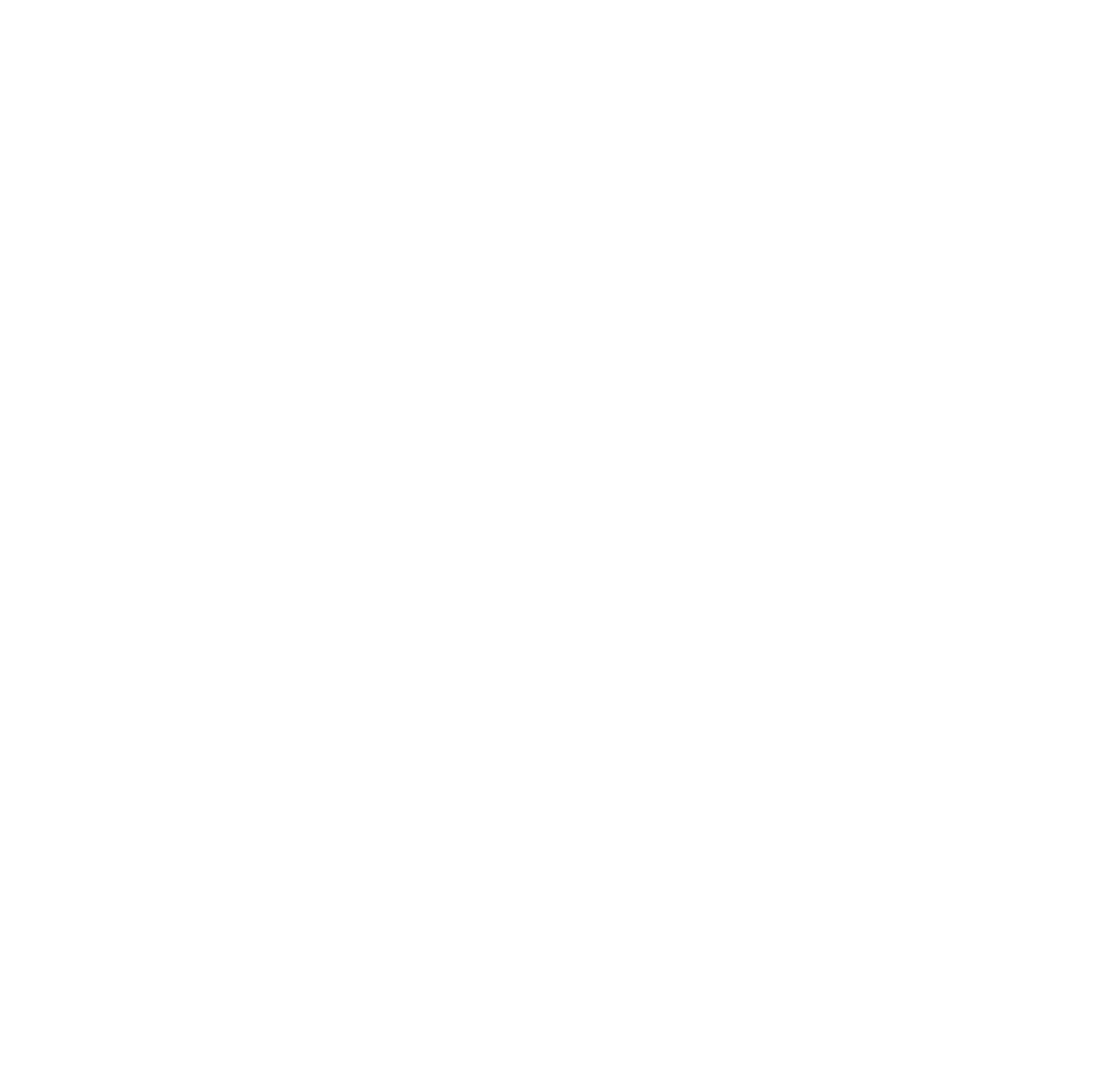
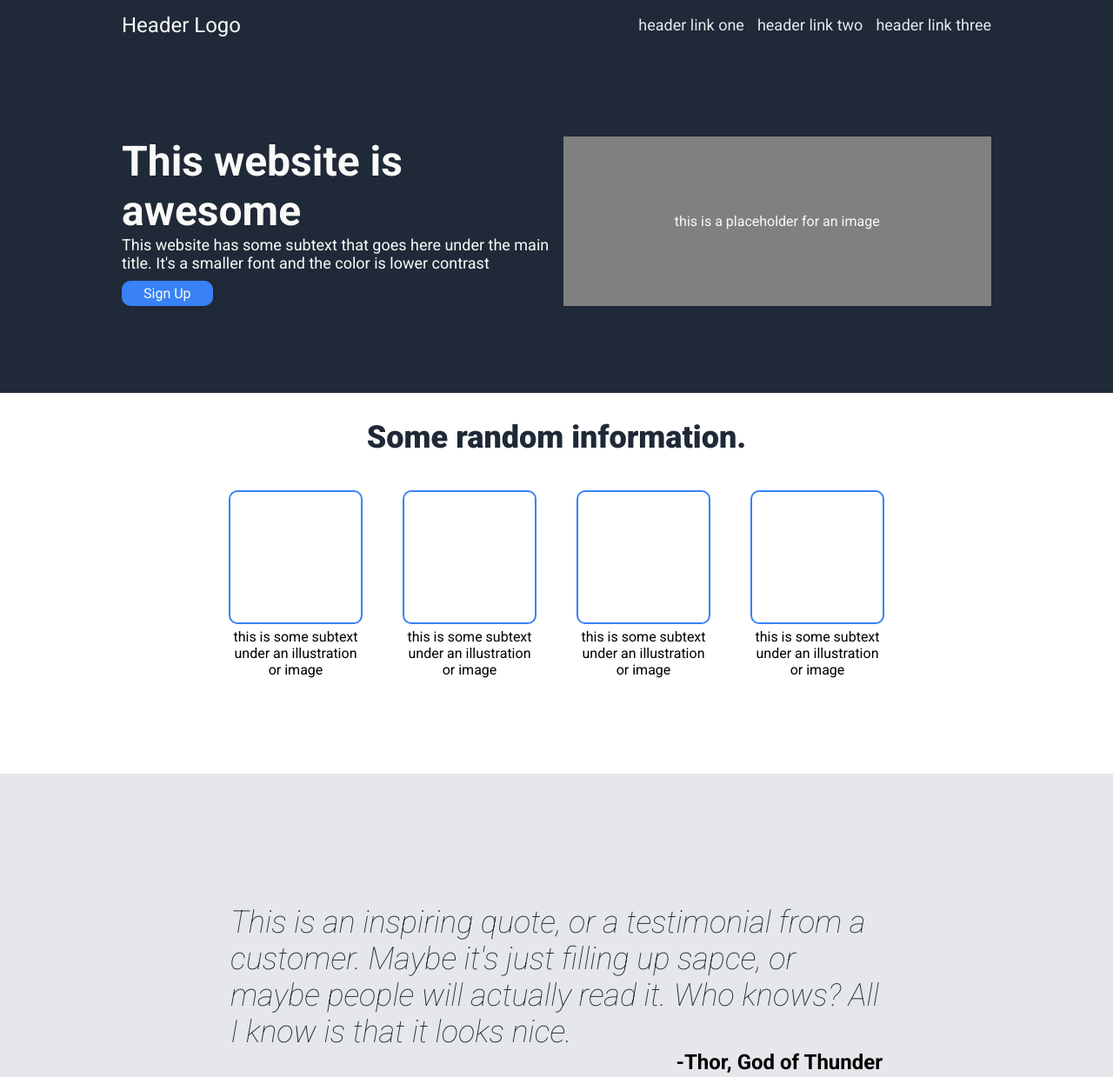
Before and after one commit to JW-WAH/OdinWebsiteProjectFlexBox, a plain HTML site: page index.html in a window 1280 px wide. Shown: the top 1239 px of the page at 87% size. Before the commit the page ends 800 px from the top, so only its background shows below. Drawn offline with Linux system fonts and the light colour scheme.

Commit message:
Finishing the full webpage

```diff
--- a/index.html
+++ b/index.html
@@ -3,9 +3,77 @@
 <head>
     <meta charset="UTF-8">
     <meta name="viewport" content="width=device-width, initial-scale=1.0">
+    <link rel="stylesheet" href="style.css">
     <title>An Awesome Website!</title>
+    <link rel="preconnect" href="https://fonts.googleapis.com">
+    <link rel="preconnect" href="https://fonts.gstatic.com" crossorigin>
+    <link href="https://fonts.googleapis.com/css2?family=Roboto:ital,wght@0,100;0,300;0,400;0,500;0,700;0,900;1,100;1,300;1,400;1,500;1,700;1,900&display=swap" rel="stylesheet">
 </head>
 <body>
-
+    <div class="container1">
+    <div class="topsec">
+    <div class="header">
+        <div class="Logo">Header Logo</div>
+        <ul class="hbuttons">
+            <li><a href="#">header link one</a></li>
+            <li><a href="#">header link two</a></li>
+            <li><a href="#">header link three</a></li>
+        </ul>
+    </div>
+    <div class="intro">
+        <div class="introleft">
+            <h1>This website is awesome</h1>
+            <p>This website has some subtext that goes here under the main title. It's a smaller font and the color is lower contrast</p>
+            <button class="button1">Sign Up</button>
+        </div>
+        <div class="imgplaceholder">
+            this is a placeholder for an image
+        </div>
+    </div>
+    </div>
+    </div>
+    <div class="container2">
+    <div class="squares">
+        <h2>Some random information.</h2>
+        <div class="realsq">
+            <div class="boxes">
+                <div class="box"></div>
+                <div class="boxtext">this is some subtext under an illustration or image</div>
+            </div>
+            <div class="boxes">
+                <div class="box"></div>
+                <div class="boxtext">this is some subtext under an illustration or image</div>
+            </div>
+            <div class="boxes">
+                <div class="box"></div>
+                <div class="boxtext">this is some subtext under an illustration or image</div>
+            </div>
+            <div class="boxes">
+                <div class="box"></div>
+                <div class="boxtext">this is some subtext under an illustration or image</div>
+            </div>
+        </div>
+    </div>
+    </div>
+    <div class="container3">
+    <div class="quote">
+       <div class="quotemain">This is an inspiring quote, or a testimonial from a customer. Maybe it's just filling up sapce, or maybe people will actually read it. Who knows? All I know is that it looks nice. </div>
+       <div class="quotewho">-Thor, God of Thunder</div>
+    </div>
+    </div>
+    <div class="container4">
+    <div class="signup">
+        <div class="text">
+            <div class="signup1">Call to action! It's time!</div>
+            <div class="signup2">Sign up for our product by clicking that button right over there!</div>
+        </div>
+        <button class="button2">Sign up</button>
+    </div>
+    </div>
+    <div class="container5">
+    <div class="footer">
+        Copyright &ensp; &copy; &ensp; The Odin Project 2024
+    </div>
+    </div>
 </body>
 </html>
--- a/style.css
+++ b/style.css
@@ -0,0 +1,167 @@
+
+body{
+    display:flex;
+    flex-direction: column;
+    justify-content: space-between;
+    min-height: 100vh;
+    margin:0px;
+    font-family: "Roboto", sans-serif;
+}
+a{
+    text-decoration: none;
+    color:#E5E7EB;
+}
+ul{
+    display:flex;
+    gap:15px;
+    font-size:18px;
+}
+.header, .intro, .footer, .squares, .signup,.quote{
+    padding:0 100px;
+    max-width:1000px;
+}
+
+.Logo{
+    font-size: 24px;
+}
+.header{
+    display:flex;
+    justify-content: space-between;
+    align-items:center;
+}
+h1{
+    font-size:48px;
+    padding:0;
+    margin:0;
+}
+li{
+    list-style-type: none
+}
+p{
+    margin:0;
+    padding:0;
+    font-size:18px;
+}
+.header, .intro, .footer{
+background-color: #1F2937;
+color:#F9FAF8;
+margin:0px;
+display:flex;
+}
+.intro{
+    justify-content: center;
+    padding:100px;
+}
+.introleft{
+    flex:1;
+    padding-right:15px;
+}
+.imgplaceholder{
+background-color: grey;
+display:flex;
+justify-content: center;
+align-items: center;
+flex:1;
+}
+h2{
+    text-align: center;
+    font-size:36px;
+    color:#1F2937;
+    font-weight: 900;
+}
+
+.realsq{
+    display:flex;
+    justify-content:space-between;
+    padding: 10px;
+    gap:50px;
+    flex-wrap: wrap;
+}
+.boxes{
+    display:flex;
+    flex-direction: column;
+    align-items: center;
+    width:150px;
+}
+.box{
+
+    border: solid;
+    border-color:#3882F6;
+    border-width:2px;
+    width: 150px;
+    height:150px;
+    border-radius:10px;
+    margin-bottom:5px;
+}
+.boxtext{
+text-align:center;
+padding-bottom:100px;
+}
+
+.quote{
+background-color: #E5E7EB;
+padding:150px;
+display:flex;
+flex-direction:column;
+width:750px;
+}
+.quotemain{
+font-size: 36px;
+color: #1F2937;
+font-style: italic;
+font-weight: lighter;
+}
+.quotewho{
+    text-align: right;
+    font-size:24px;
+    font-weight:bold;
+}
+.signup{
+background-color:#3882F6;
+margin:0px 100px;
+border-radius:10px;
+display:flex;
+width:800px;
+height:150px;
+margin:100px 0;
+justify-content:space-between;
+align-items: center;
+color:#F9FAF8;
+}
+.footer{
+    display:flex;
+    justify-content: center;
+    padding:30px;
+}
+
+.container1, .container2, .container3, .container4, .container5{
+    display:flex;
+    justify-content:center;
+    background-color:transparent;
+}
+.container1, .container5{
+    background-color: #1F2937;
+}
+.container3{
+    background-color:#E5E7EB;
+}
+
+.button1, .button2{
+background-color: #3882F6;
+color:#F9FAF8;
+border: none;
+font: inherit;
+padding: 5px 25px;
+border-radius:10px;
+}
+.button1{
+margin-top: 10px;
+}
+.button2{
+ border:solid;
+ border-color:#F9FAF8;
+ border-width:2px;
+}
+.signup1{
+    font-size:24px;
+}
```
